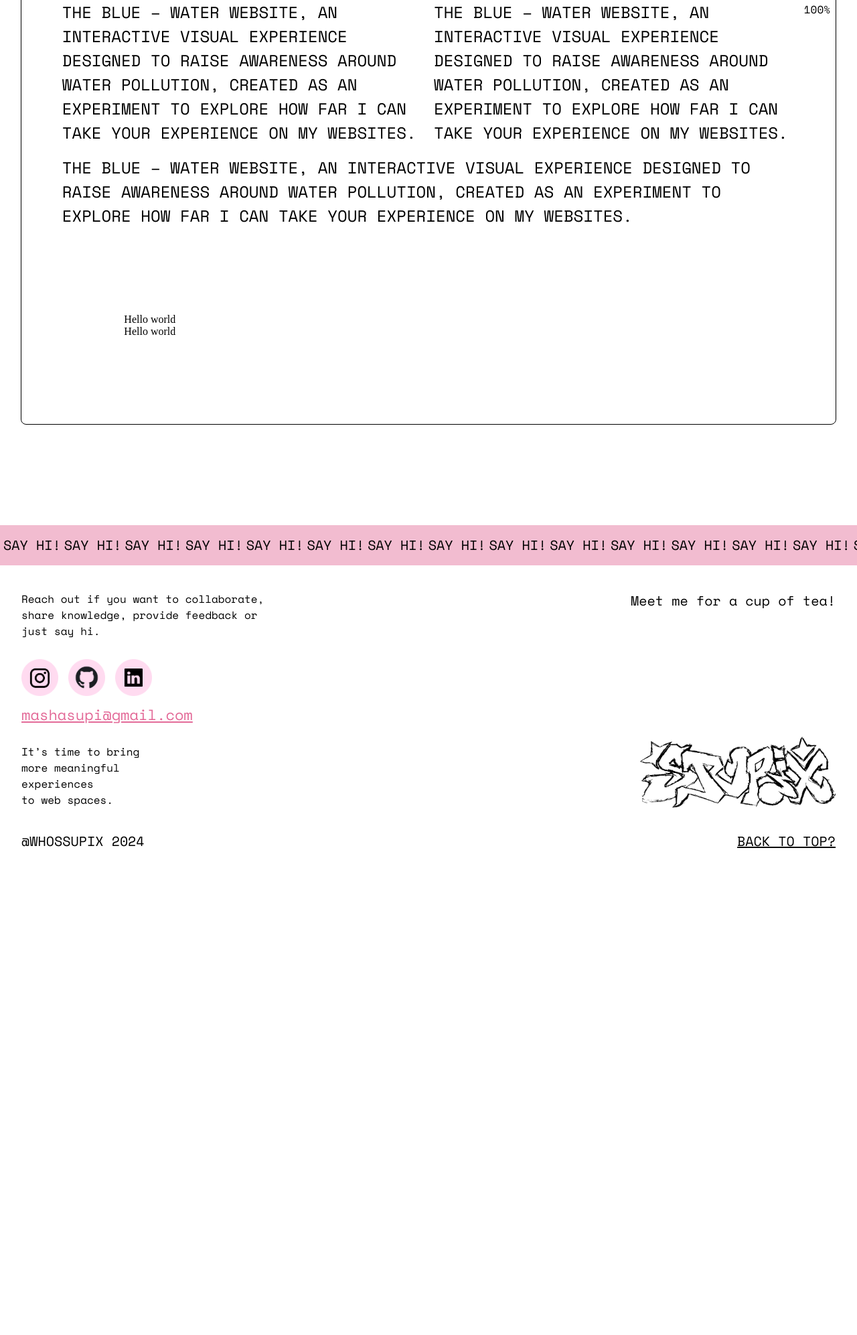
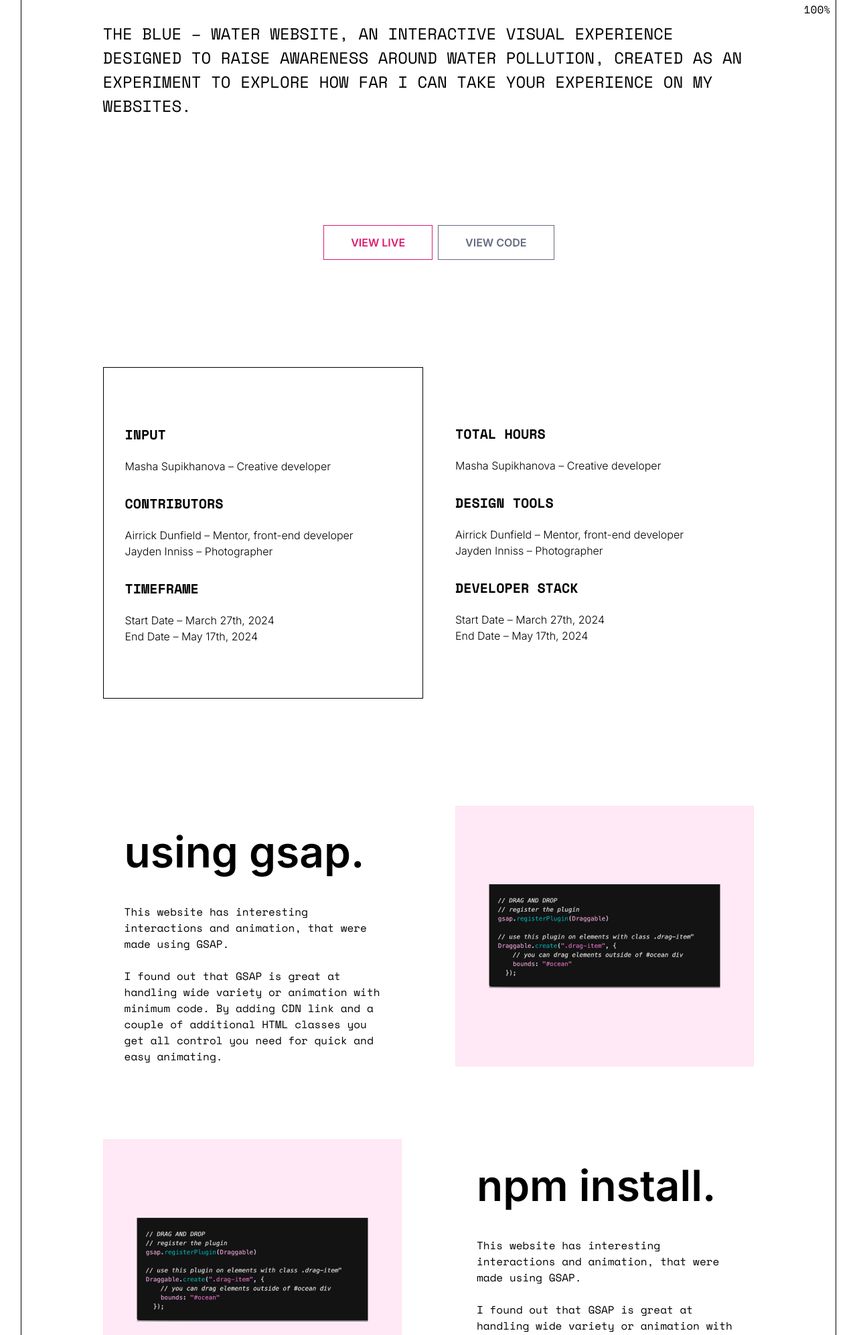
Before and after one commit to ssupix/mariasupix.com, a PHP site: page /projects/theblue.html in a window 1280 px wide. Shown: the part 759-2752 px from the top of the page at 67% size. Before the commit the page ends 2025 px from the top, so only its background shows below. Run offline with PHP 8.4, Linux system fonts and the light colour scheme.

Commit message:
project page progress

```diff
--- /dev/null
+++ b/_sass/_buttons.scss
@@ -0,0 +1,33 @@
+button {
+    padding: 1rem 2.5rem;
+    min-width: fit-content;
+    text-transform: uppercase;
+    font-size: 1rem;
+    font-family: "Inter";
+    font-weight: 600;
+    text-transform: uppercase;
+    background-color: white;
+    transition: all .3s ease;
+}
+
+.live {
+    color: $berry;
+    border: 1px solid $berry;
+}
+
+.code {
+    color: $stormy;
+    border: 1px solid $stormy;
+}
+
+button:hover {
+    border-radius: .25rem;
+}
+
+.live:hover {
+    background-color: $babypink;
+}
+
+.code:hover {
+    background-color: $icy;
+}
--- a/_sass/_grid.scss
+++ b/_sass/_grid.scss
@@ -17,7 +17,9 @@
 .col-11 { grid-column: span 11; }
 .col-12 { grid-column: span 12; }
 
-.s-1 { grid-column-start: 2; grid-column-end: 12; }
+.s-1 { grid-column: 2 / 12; }
+.s-2 { grid-column: 4 / 10; }
+.s-3 { grid-column: 5 / 9; }
 
 @media screen and (min-width: 568px) {
 
--- a/_sass/projects/_project.scss
+++ b/_sass/projects/_project.scss
@@ -2,7 +2,7 @@
     margin-top: 150px;
     margin-bottom: 150px;
     width: 95%;
-    max-width: 1500px;
+    max-width: 1450px;
     border-radius: .5rem;
     display: flex;
     flex-direction: column;
@@ -11,22 +11,24 @@
     border: black solid 1px;
 
     section {
-        width: 90%;
-        margin-bottom: 8rem;
+        width: 80%;
+        margin-bottom: 10rem;
     }
 
     .project-banner {
         height: 60vh;
         width: 100%;
         overflow: hidden;
+        display: flex;
+        align-items: center;
+        justify-content: center;
     }
 
     .project-banner video,
     .project-banner img {
         width: 100%;
         height: auto;
-        border-radius: .5rem;
-
+        size: cover;
     }
 }
 
@@ -34,3 +36,53 @@
     text-transform: uppercase;
     font-size: 1.5rem;
 }
+
+.button-wrap {
+    display: flex;
+    justify-content: space-between;
+    gap: .5rem;
+}
+
+.detail {
+    display: flex;
+    flex-direction: column;
+    gap: 1.5rem;
+    padding: 5rem 0rem 5rem 2rem;
+
+    h3 {
+        margin-top: .5rem;
+    }
+
+    &.border {
+        border: solid 1px black;
+    }
+
+    p {
+        font-family: 'Inter';
+        font-weight: 300;
+    }
+}
+
+.process {
+    display: flex;
+
+    .grid {
+        gap: 5rem;
+    }
+
+    .sp {
+        padding: 2rem;
+        display: flex;
+        flex-direction: column;
+        gap: 1.5rem;
+
+        h2 {
+            margin-bottom: 1rem;
+        }
+    }
+
+    .si img {
+        width: 100%;
+        height: auto;
+    }
+}
--- a/_sass/style.css
+++ b/_sass/style.css
@@ -451,8 +451,15 @@ a:hover {
 }
 
 .s-1 {
-  grid-column-start: 2;
-  grid-column-end: 12;
+  grid-column: 2/12;
+}
+
+.s-2 {
+  grid-column: 4/10;
+}
+
+.s-3 {
+  grid-column: 5/9;
 }
 
 @media screen and (min-width: 568px) {
@@ -794,6 +801,41 @@ main {
     opacity: 1;
   }
 }
+button {
+  padding: 1rem 2.5rem;
+  min-width: -moz-fit-content;
+  min-width: fit-content;
+  text-transform: uppercase;
+  font-size: 1rem;
+  font-family: "Inter";
+  font-weight: 600;
+  text-transform: uppercase;
+  background-color: white;
+  transition: all 0.3s ease;
+}
+
+.live {
+  color: #DB1D6F;
+  border: 1px solid #DB1D6F;
+}
+
+.code {
+  color: #646A82;
+  border: 1px solid #646A82;
+}
+
+button:hover {
+  border-radius: 0.25rem;
+}
+
+.live:hover {
+  background-color: #FFACCC;
+}
+
+.code:hover {
+  background-color: #C4CBE7;
+}
+
 .filter {
   min-width: 15rem;
   position: relative;
@@ -1798,7 +1840,7 @@ footer {
   margin-top: 150px;
   margin-bottom: 150px;
   width: 95%;
-  max-width: 1500px;
+  max-width: 1450px;
   border-radius: 0.5rem;
   display: flex;
   flex-direction: column;
@@ -1807,22 +1849,68 @@ footer {
   border: black solid 1px;
 }
 .project-container section {
-  width: 90%;
-  margin-bottom: 8rem;
+  width: 80%;
+  margin-bottom: 10rem;
 }
 .project-container .project-banner {
   height: 60vh;
   width: 100%;
   overflow: hidden;
+  display: flex;
+  align-items: center;
+  justify-content: center;
 }
 .project-container .project-banner video,
 .project-container .project-banner img {
   width: 100%;
   height: auto;
-  border-radius: 0.5rem;
+  size: cover;
 }
 
 .title p {
   text-transform: uppercase;
   font-size: 1.5rem;
+}
+
+.button-wrap {
+  display: flex;
+  justify-content: space-between;
+  gap: 0.5rem;
+}
+
+.detail {
+  display: flex;
+  flex-direction: column;
+  gap: 1.5rem;
+  padding: 5rem 0rem 5rem 2rem;
+}
+.detail h3 {
+  margin-top: 0.5rem;
+}
+.detail.border {
+  border: solid 1px black;
+}
+.detail p {
+  font-family: "Inter";
+  font-weight: 300;
+}
+
+.process {
+  display: flex;
+}
+.process .grid {
+  gap: 5rem;
+}
+.process .sp {
+  padding: 2rem;
+  display: flex;
+  flex-direction: column;
+  gap: 1.5rem;
+}
+.process .sp h2 {
+  margin-bottom: 1rem;
+}
+.process .si img {
+  width: 100%;
+  height: auto;
 }/*# sourceMappingURL=style.css.map */
--- a/_sass/style.scss
+++ b/_sass/style.scss
@@ -31,6 +31,7 @@ main {
 }
 
 @import "cards";
+@import "buttons";
 @import "dropdowns";
 @import "nav";
 @import "footer";
--- a/projects/theblue.html
+++ b/projects/theblue.html
@@ -41,22 +41,61 @@
             </section>
             <section class="title">
                 <div class="grid">
-                    <div class="col-6">
-                        <p>The Blue – Water Website, an interactive visual experience designed to raise awareness around water pollution, created as an experiment to explore how far I can take your experience on my websites.</p>
-                    </div>
-                    <div class="col-6">
-                        <p>The Blue – Water Website, an interactive visual experience designed to raise awareness around water pollution, created as an experiment to explore how far I can take your experience on my websites.</p>
-                    </div>
                     <div class="col-12">
                         <p>The Blue – Water Website, an interactive visual experience designed to raise awareness around water pollution, created as an experiment to explore how far I can take your experience on my websites.</p>
                     </div>
                 </div>
             </section>
+            <section class="buttons">
+                <div class="grid">
+                    <div class="s-3 button-wrap">
+                        <button class="live">VIEW LIVE</button>
+                        <button class="code">VIEW CODE</button>
+                    </div>
+                </div>
+            </section>
             <section class="details">
                 <div class="grid">
-                    <div class="col-8 s-1">
-                        <div class="col-4">Hello world</div>
-                        <div class="col-4">Hello world</div>
+                    <div class="col-6 detail border">
+                        <h3>Input</h3>
+                        <p>Masha Supikhanova – Creative developer</p>
+                        <h3>Contributors</h3>
+                        <p>Airrick Dunfield  –  Mentor, front-end developer <br> Jayden Inniss  –  Photographer</p>
+                        <h3>Timeframe</h3>
+                        <p>Start Date  –  March 27th, 2024 <br> End Date  –  May 17th, 2024</p>
+                    </div>
+                    <div class="col-6 detail">
+                        <h3>Total Hours</h3>
+                        <p>Masha Supikhanova – Creative developer</p>
+                        <h3>Design Tools</h3>
+                        <p>Airrick Dunfield  –  Mentor, front-end developer <br> Jayden Inniss  –  Photographer</p>
+                        <h3>Developer Stack</h3>
+                        <p>Start Date  –  March 27th, 2024 <br> End Date  –  May 17th, 2024</p>
+                    </div>
+                </div>
+            </section>
+            <section class="process">
+                <div class="grid">
+                    <div class="col-6 sp">
+                        <h2>using gsap.</h2>
+                        <p>This website has interesting interactions and animation, that were made using GSAP.</p>
+                        <p>I found out that GSAP is great at handling wide variety or animation with minimum code. By adding CDN link and a couple of additional HTML classes you get all control you need for quick and easy animating.</p>
+                    </div>
+                    <div class="col-6 si">
+                        <img src="../assets/img/usinggsap.png" alt="Drag and Drop GSAP Demo">
+                    </div>
+                    <div class="col-6 si">
+                        <img src="../assets/img/usinggsap.png" alt="Drag and Drop GSAP Demo">
+                    </div>
+                    <div class="col-6 sp">
+                        <h2>npm install.</h2>
+                        <p>This website has interesting interactions and animation, that were made using GSAP.</p>
+                        <p>I found out that GSAP is great at handling wide variety or animation with minimum code. By adding CDN link and a couple of additional HTML classes you get all control you need for quick and easy animating.</p>
+                    </div>
+                    <div class="s-2">
+                        <p>During development I turned my “I don’t know how to make it” into “Let me see if can make it” in a span of two weeks. I explored a lot of YouTube tutorials, Code Pen demos, even opened a paper book
+                            and read through a lot of documentation. It really got me thinking how sharing and caring dev community is, because the amount of free
+                            knowledge I received is borderline illegal.</p>
                     </div>
                 </div>
             </section>
```
Also changed, not shown: assets/img/usinggsap.png (added), 4 other files.
